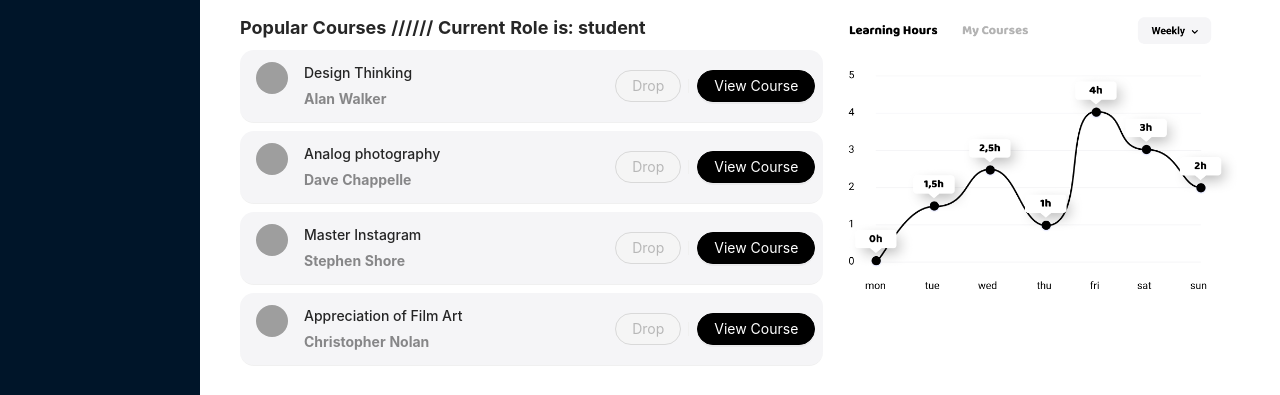
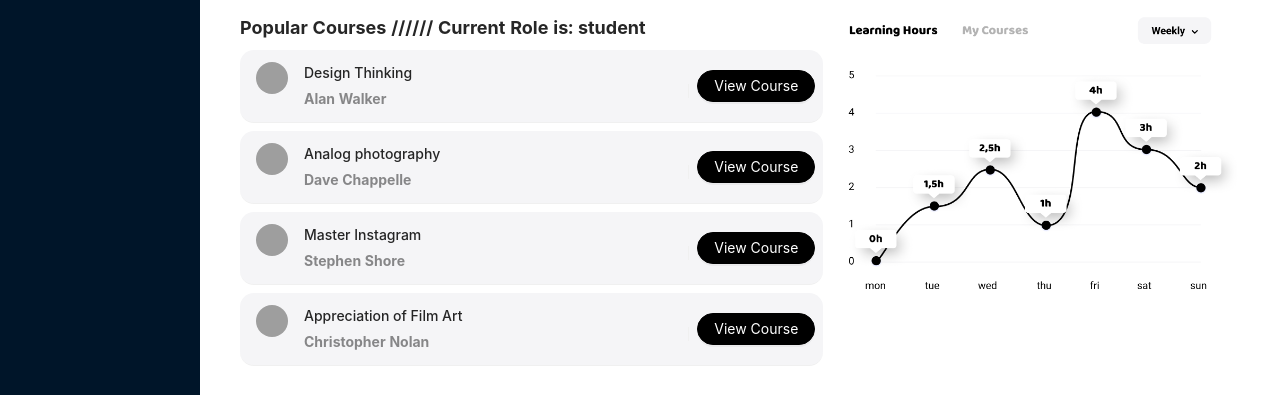
Before and after one commit to creeep123/PoLA, a React (Create React App) app: page /home in a window 1280 px wide. Shown: the part 262-657 px from the top of the page. Built offline with nearby package versions, Linux system fonts and the light colour scheme; grey boxes are pictures that could not be loaded.

Commit message:
feat: drop courses

```diff
--- a/src/components/courseList.jsx
+++ b/src/components/courseList.jsx
@@ -10,6 +10,13 @@ const CourseList = () => {
   const polaContext = useContext(PolaContext);
   const { enrolledCourses } = polaContext.store;
 
+  const handleDropCourse = (droppingCourseName) => {
+    enrolledCourses.splice(enrolledCourses.indexOf(droppingCourseName),1)
+    polaContext.setStore({
+      enrolledCourses: [...enrolledCourses],
+    });
+  };
+
   return (
     <List
       style={{ overflow: 'auto', height: '330px' }}
@@ -20,12 +27,21 @@ const CourseList = () => {
           className="course-item-style"
           actions={[
             <Button
+              onClick={() => {
+                handleDropCourse(item.courseName);
+              }}
               type="primary"
               shape="round"
-              disabled={enrolledCourses.includes(item.courseName)
-                ? false
-                : true}
-              danger="true">
+              style={
+                enrolledCourses.includes(item.courseName)
+                  ? null
+                  : { display: 'none' }
+              }
+              // disabled={enrolledCourses.includes(item.courseName)
+              //   ? false
+              //   : true}
+              danger="true"
+            >
               Drop
             </Button>,
             <Link to={`/course/enroll/${item.courseName}`}>
```
